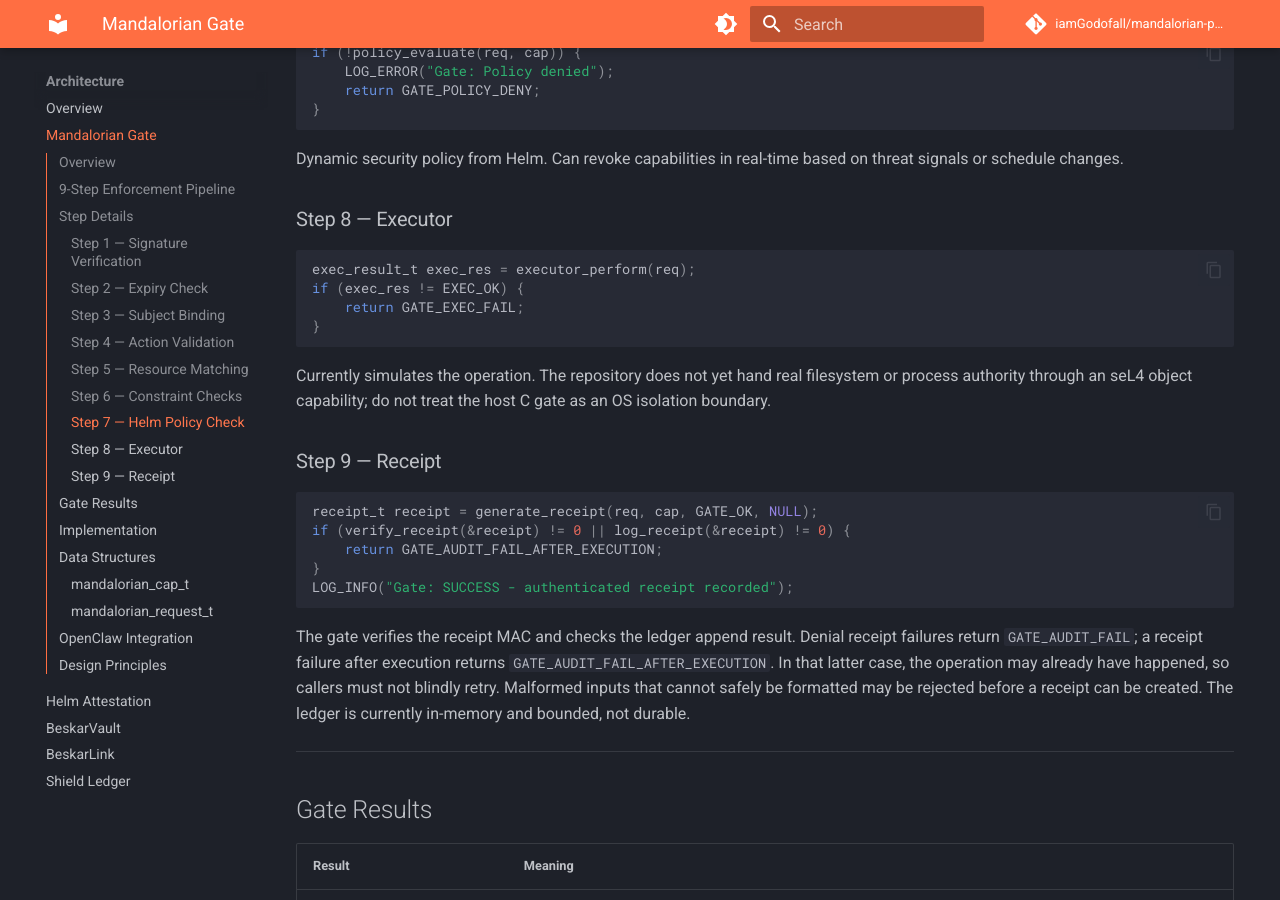
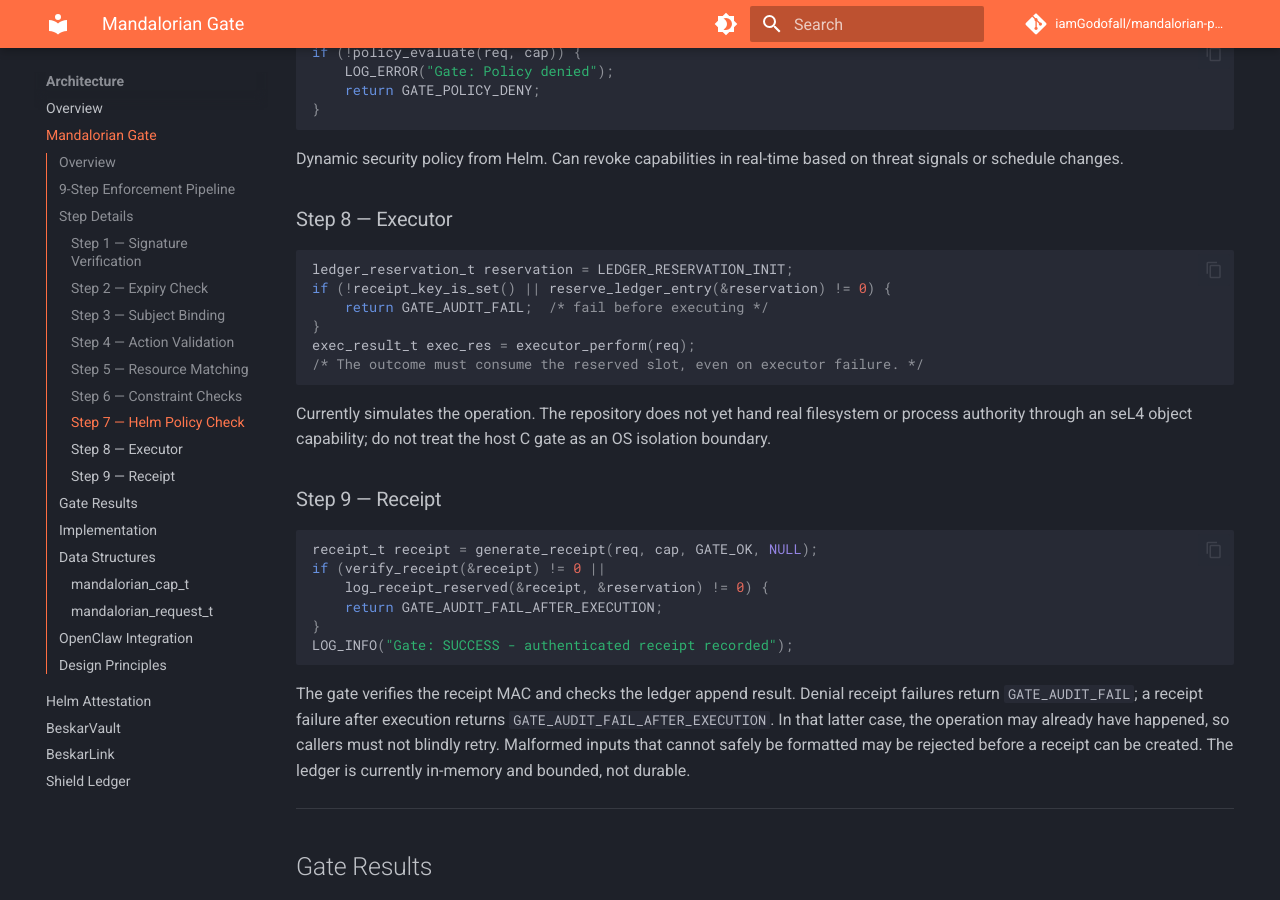
Before and after one commit to iamGodofall/mandalorian-project, an MkDocs documentation site: the page built from docs/architecture/gate.md, in a window 1280 px wide and 900 px high, scrolled down 2901 px. Built offline with MkDocs 1.6.1 and Material for MkDocs 9.7.7, drawn with Linux system fonts in a browser that asks for light colours; comment, search, counter and statistics services are not loaded.

Commit message:
Document reserved audit capacity in the gate pipeline

````diff
--- a/docs/architecture/gate.md
+++ b/docs/architecture/gate.md
@@ -144,10 +144,12 @@
 ### Step 8 — Executor
 
 ```c
+ledger_reservation_t reservation = LEDGER_RESERVATION_INIT;
+if (!receipt_key_is_set() || reserve_ledger_entry(&reservation) != 0) {
+    return GATE_AUDIT_FAIL;  /* fail before executing */
+}
 exec_result_t exec_res = executor_perform(req);
-if (exec_res != EXEC_OK) {
-    return GATE_EXEC_FAIL;
-}
+/* The outcome must consume the reserved slot, even on executor failure. */
 ```
 
 Currently simulates the operation. The repository does not yet hand real filesystem or process authority through an seL4 object capability; do not treat the host C gate as an OS isolation boundary.
@@ -156,7 +158,8 @@
 
 ```c
 receipt_t receipt = generate_receipt(req, cap, GATE_OK, NULL);
-if (verify_receipt(&receipt) != 0 || log_receipt(&receipt) != 0) {
+if (verify_receipt(&receipt) != 0 ||
+    log_receipt_reserved(&receipt, &reservation) != 0) {
     return GATE_AUDIT_FAIL_AFTER_EXECUTION;
 }
 LOG_INFO("Gate: SUCCESS - authenticated receipt recorded");
````
